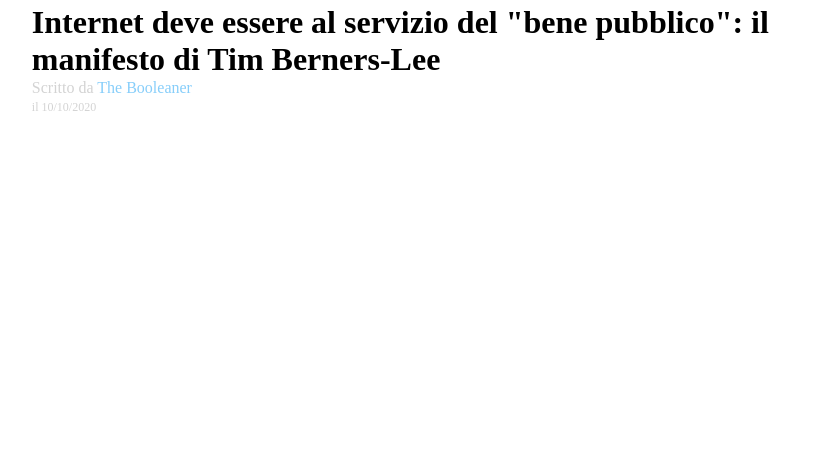
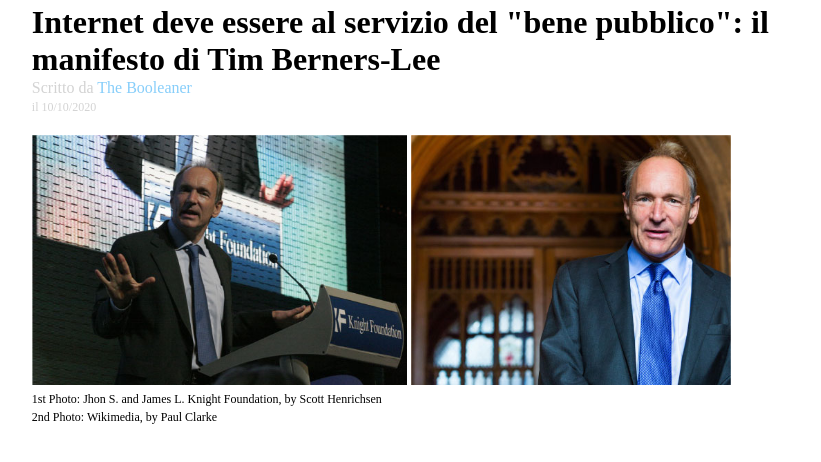
Before and after one commit to Nuccia955/html-css-booleaner, a plain HTML site: page index.html in a window 1280 px wide. Shown: the part 118-580 px from the top of the page, without its empty margins (229-1050 px from the left). Drawn offline with Linux system fonts and the light colour scheme.

Commit message:
add main photos

```diff
--- a/css/main.css
+++ b/css/main.css
@@ -3,6 +3,7 @@
     margin: auto;
 }
 
+/* Header */
 .logo {
     background-image: url(../img/pattern.png);
     background-color: rgb(85, 181, 241);
@@ -19,7 +20,7 @@
     margin-bottom: 1px;
 }
 
-span {
+header span {
     color: lightgrey;
 }
 
@@ -30,3 +31,15 @@
 #date {
     font-size: 12px;
 }
+
+/* Main */
+
+.Tim {
+    width: auto;
+    margin-top: 20px;
+    height: 250px;
+}
+
+main span {
+    font-size: 12px;
+}
--- a/index.html
+++ b/index.html
@@ -21,6 +21,10 @@
 
         <main><!-- Article -->
             <!-- Images -->
+            <img class="Tim" src="./img/tim-1.jpg" alt="tim photo 1">
+            <img class="Tim" src="./img/tim-2.jpg" alt="tim photo 2"><br>
+            <span>1st Photo: Jhon S. and James L. Knight Foundation, by Scott Henrichsen<br>
+            2nd Photo: Wikimedia, by Paul Clarke</span>
             <!-- text -->
             <!-- ul -->
             <!-- table -->
```
